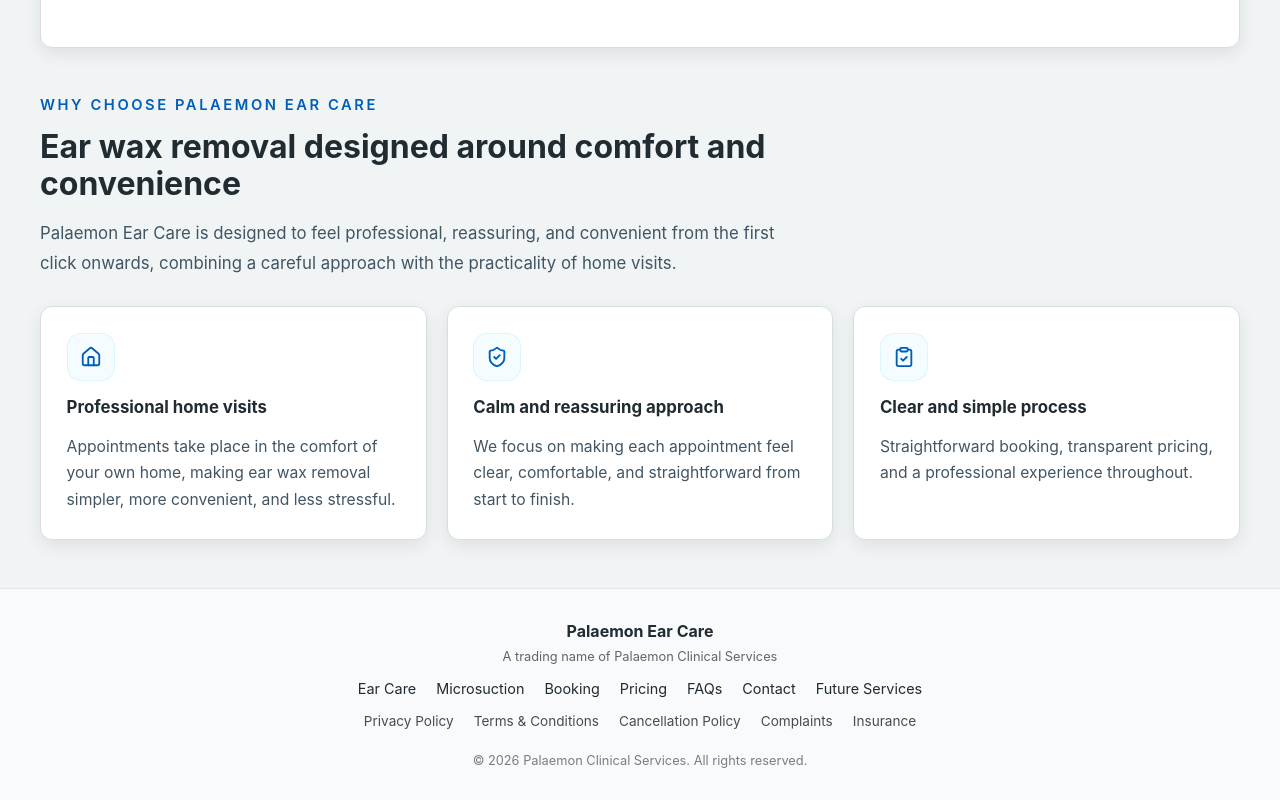
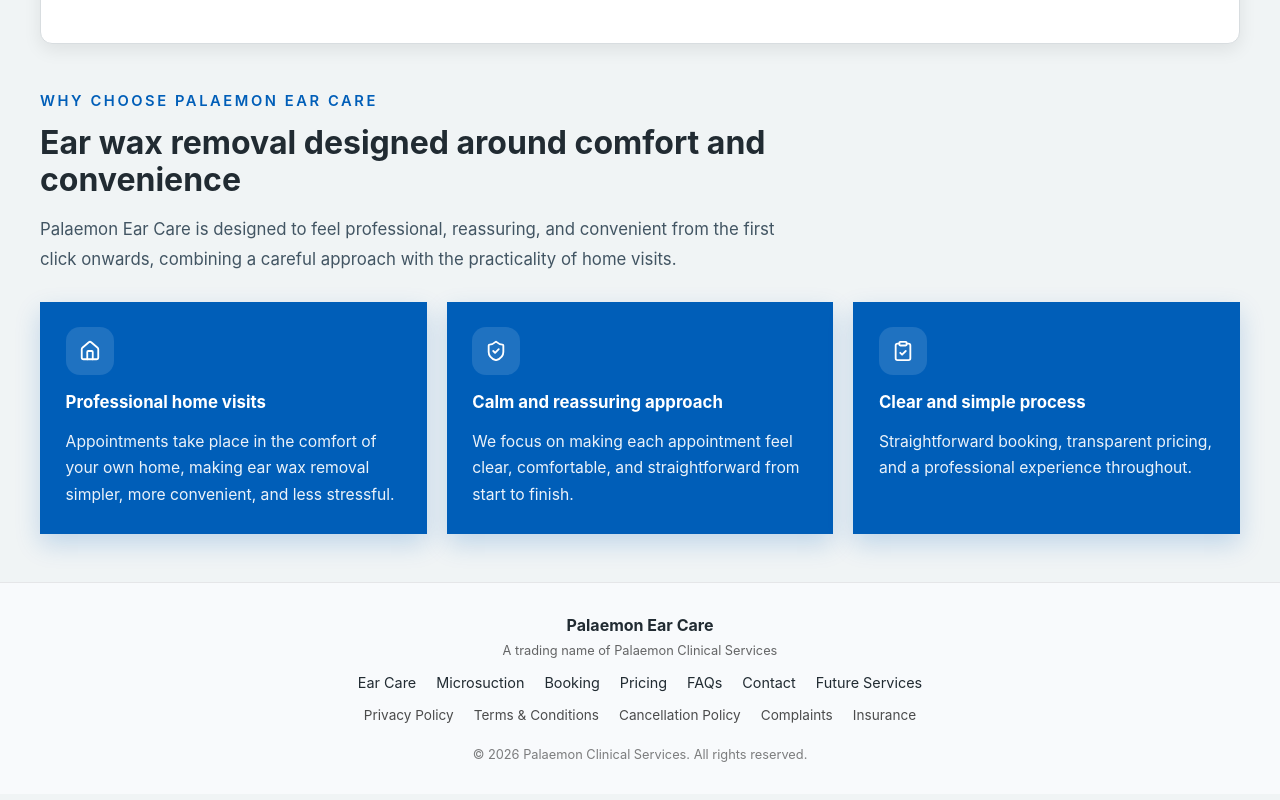
Before and after one commit to VentrisOdin/palaemon-clinical-services, a React app in the folder frontend/: page /ear-care in a window 1280 px wide. Shown: the part 753-1553 px from the top of the page. Built offline with nearby package versions, Linux system fonts and the light colour scheme; the HTML template or start-up script is replaced by a standard one.

Commit message:
pre cqc styling updates

```diff
--- a/frontend/src/components/earcare/EarCareHero.jsx
+++ b/frontend/src/components/earcare/EarCareHero.jsx
@@ -32,7 +32,7 @@ function EarCareHero() {
                       color: "var(--color-text-primary)",
                     }}
                   >
-                    Palaemon Ear Care
+
                   </p>
                   <p
                     style={{
--- a/frontend/src/components/earcare/EarCareWhyChoose.jsx
+++ b/frontend/src/components/earcare/EarCareWhyChoose.jsx
@@ -20,10 +20,7 @@ function EarCareWhyChoose() {
   ];
 
   return (
-    <section
-      className="section section-tight"
-      id="why-choose-ear-care"
-    >
+    <section className="section section-tight" id="why-choose-ear-care">
       <div className="container">
         <div
           style={{
@@ -78,8 +75,8 @@ function EarCareWhyChoose() {
           </div>
 
           <div
+            className="home-card-grid"
             style={{
-              display: "grid",
               gridTemplateColumns: "repeat(auto-fit, minmax(260px, 1fr))",
               gap: "1.25rem",
             }}
@@ -90,10 +87,9 @@ function EarCareWhyChoose() {
               return (
                 <div
                   key={item.title}
-                  className="glass-card earcare-feature-card"
+                  className="home-info-card nhs-tile earcare-feature-card"
                   style={{
                     padding: "1.6rem",
-                    animation: "riseUp 0.8s ease",
                     display: "flex",
                     flexDirection: "column",
                     gap: "0.95rem",
@@ -104,11 +100,10 @@ function EarCareWhyChoose() {
                       width: "48px",
                       height: "48px",
                       borderRadius: "14px",
-                      background: "rgba(76, 201, 240, 0.06)",
-                      border: "1px solid rgba(76, 201, 240, 0.14)",
+                      background: "rgba(255, 255, 255, 0.12)",
                       display: "grid",
                       placeItems: "center",
-                      color: "var(--color-accent)",
+                      color: "#ffffff",
                     }}
                   >
                     <Icon size={22} />
@@ -119,7 +114,7 @@ function EarCareWhyChoose() {
                       fontSize: "1.05rem",
                       lineHeight: "1.35",
                       margin: 0,
-                      color: "var(--color-text-primary)",
+                      color: "#ffffff",
                     }}
                   >
                     {item.title}
@@ -128,9 +123,9 @@ function EarCareWhyChoose() {
                   <p
                     style={{
                       fontSize: "0.98rem",
-                      color: "var(--color-text-secondary)",
                       lineHeight: "1.7",
                       margin: 0,
+                      color: "rgba(255, 255, 255, 0.92)",
                     }}
                   >
                     {item.text}
--- a/frontend/src/components/home/HomeWhyChoose.jsx
+++ b/frontend/src/components/home/HomeWhyChoose.jsx
@@ -40,7 +40,13 @@ function HomeWhyChoose() {
 
           <div className="home-card-grid">
             {items.map((item) => (
-              <div key={item.title} className="glass-card home-info-card">
+              <div
+                key={item.title}
+                className="home-info-card nhs-tile"
+                style={{
+                  padding: "1.6rem",
+                }}
+              >
                 <h3 className="home-card-title">{item.title}</h3>
                 <p className="home-card-copy">{item.text}</p>
               </div>
```
